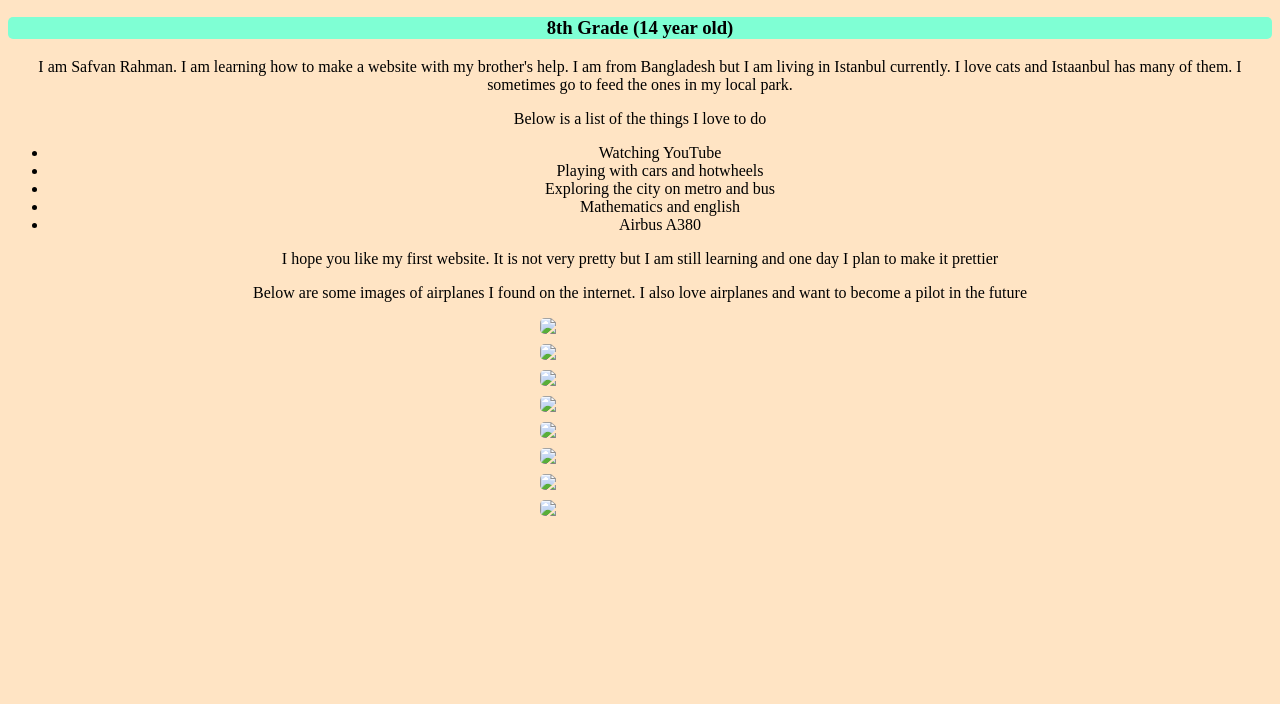
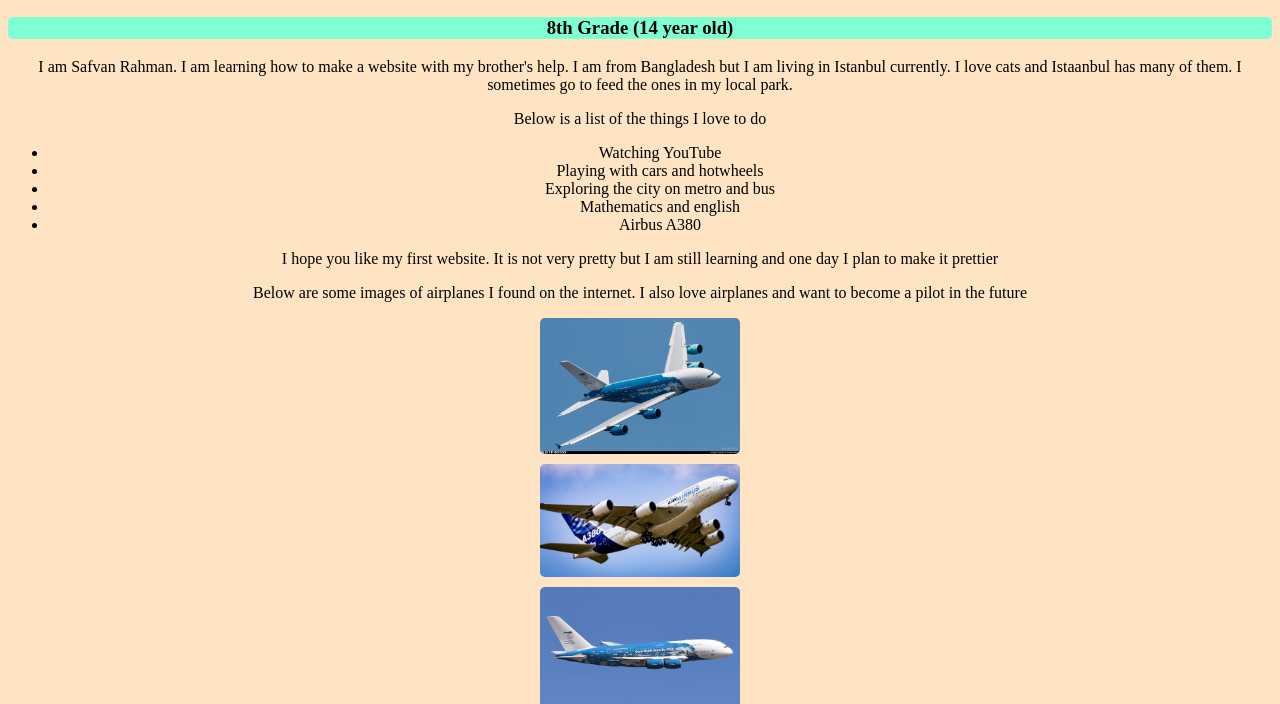
Before and after one commit to safvanrahman/safvanrahman.github.io, a plain HTML site: page index.html in a window 1280 px wide. Shown: the part 96-800 px from the top of the page. Drawn offline with Linux system fonts and the light colour scheme.

Commit message:
Update index.html

```diff
--- a/index.html
+++ b/index.html
@@ -21,13 +21,13 @@
         </ul>
         <p>I hope you like my first website. It is not very pretty but I am still learning and one day I plan to make it prettier</p>
         <p>Below are some images of airplanes I found on the internet. I also love airplanes and want to become a pilot in the future</p>
-        <img src="images/1.jpg">
-        <img src="images/2.jpg">
-        <img src="images/3.jpg">
-        <img src="images/4.jpg">
-        <img src="images/5.jpg">
-        <img src="images/6.jpg">
-        <img src="images/7.jpg">
-        <img src="images/8.jpg">
+        <img src="1.jpg">
+        <img src="2.jpg">
+        <img src="3.jpg">
+        <img src="4.jpg">
+        <img src="5.jpg">
+        <img src="6.jpg">
+        <img src="7.jpg">
+        <img src="8.jpg">
     </body>
 </html>
```
